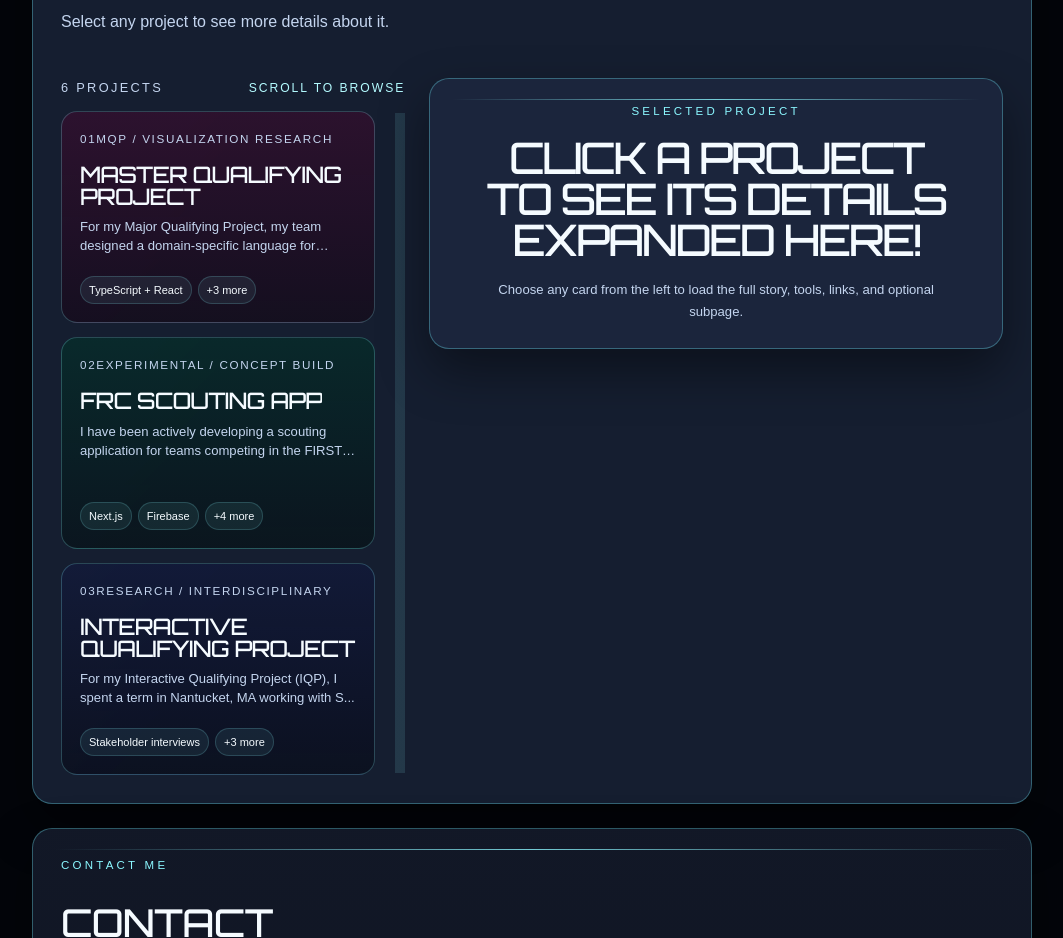
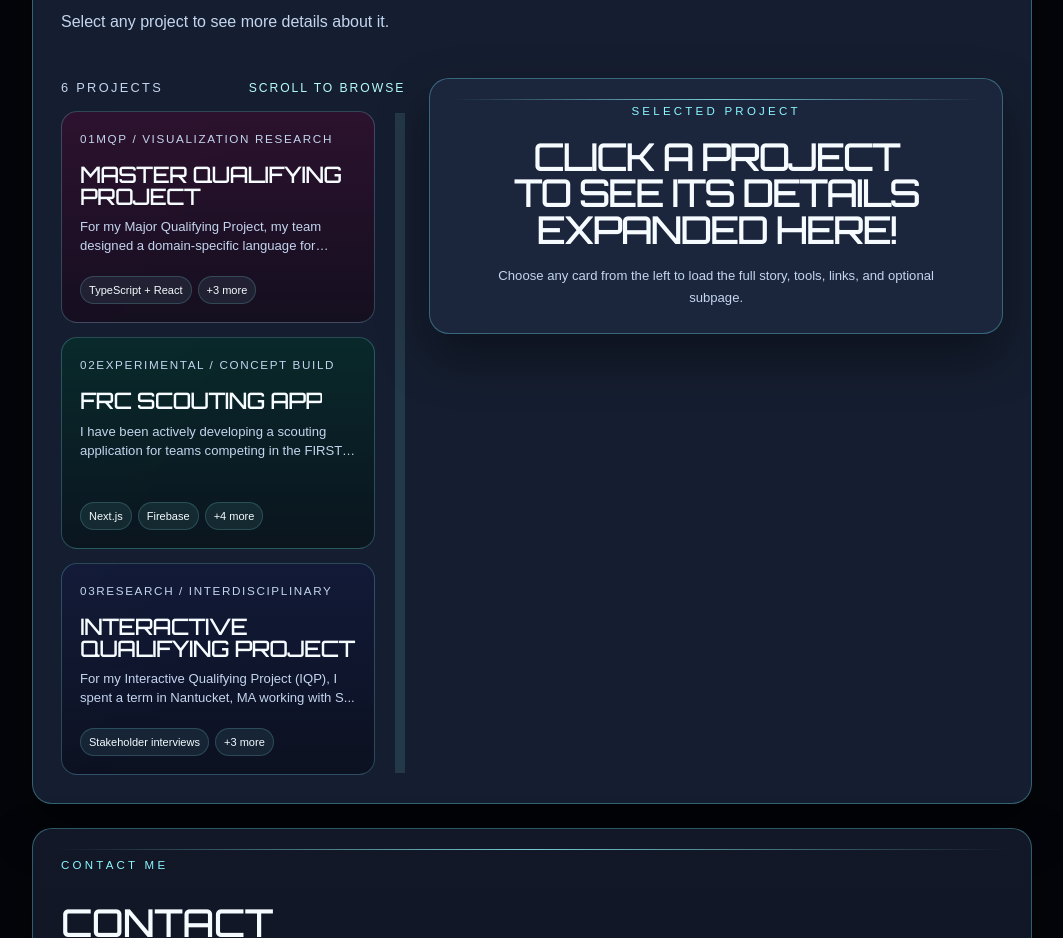
Before and after one commit to zoefisk/zoe-fisks-resume, a Next.js app: page / in a window 1280 px wide. Shown: the part 2260-3198 px from the top of the page, without its empty margins (108-1171 px from the left). Built offline with nearby package versions, Linux system fonts and the light colour scheme; a web font is replaced by a local one.

Commit message:
make project detail title a lil smaller

```diff
--- a/app/globals.css
+++ b/app/globals.css
@@ -1499,7 +1499,7 @@ button {
 }
 
 .project-detail-empty-message {
-  font-size: clamp(2rem, 3.4vw, 3.45rem) !important;
+  font-size: clamp(1.75rem, 3vw, 3rem) !important;
   letter-spacing: -0.06em !important;
   line-height: 0.94 !important;
   margin: 0;
```
